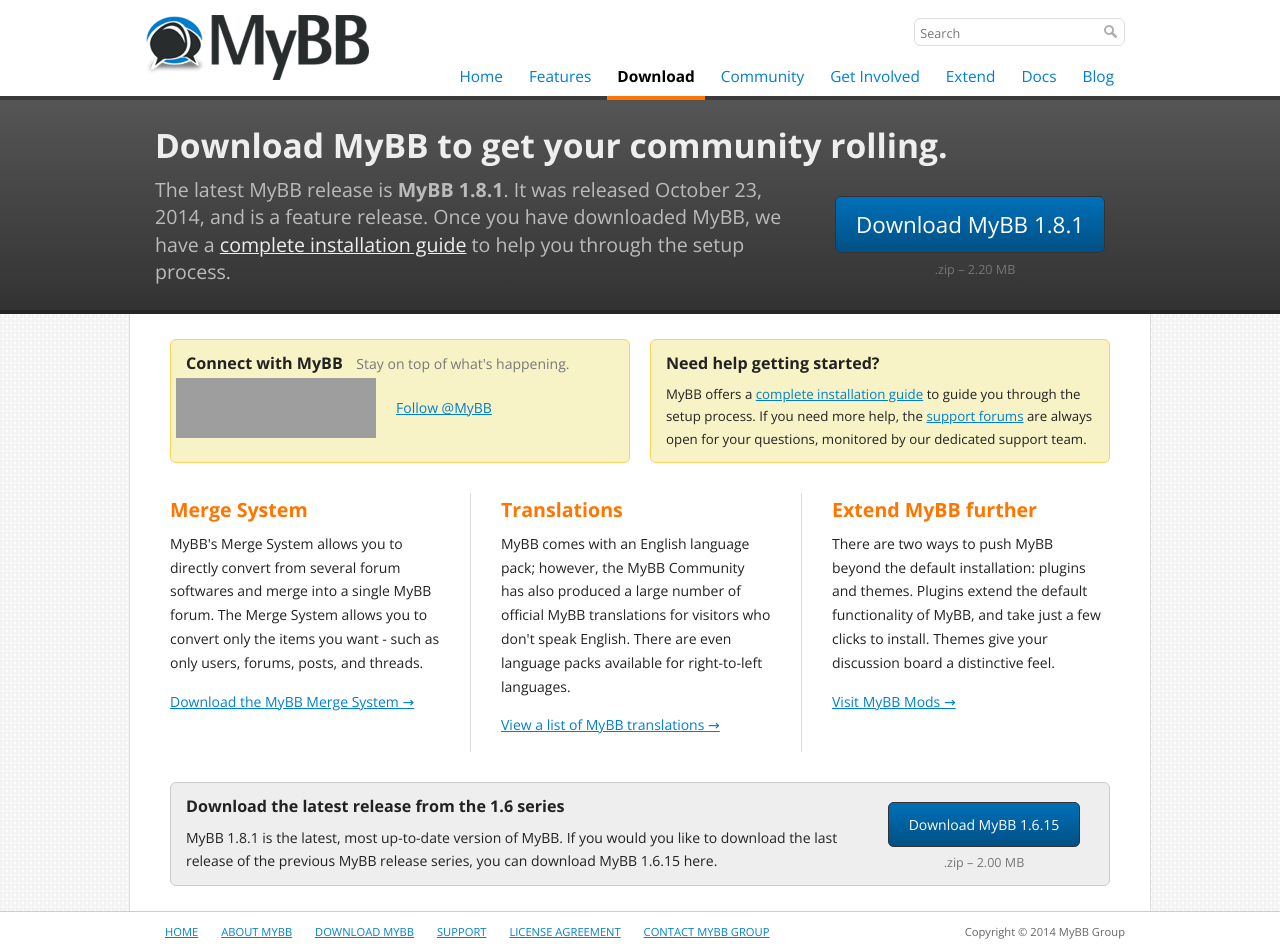
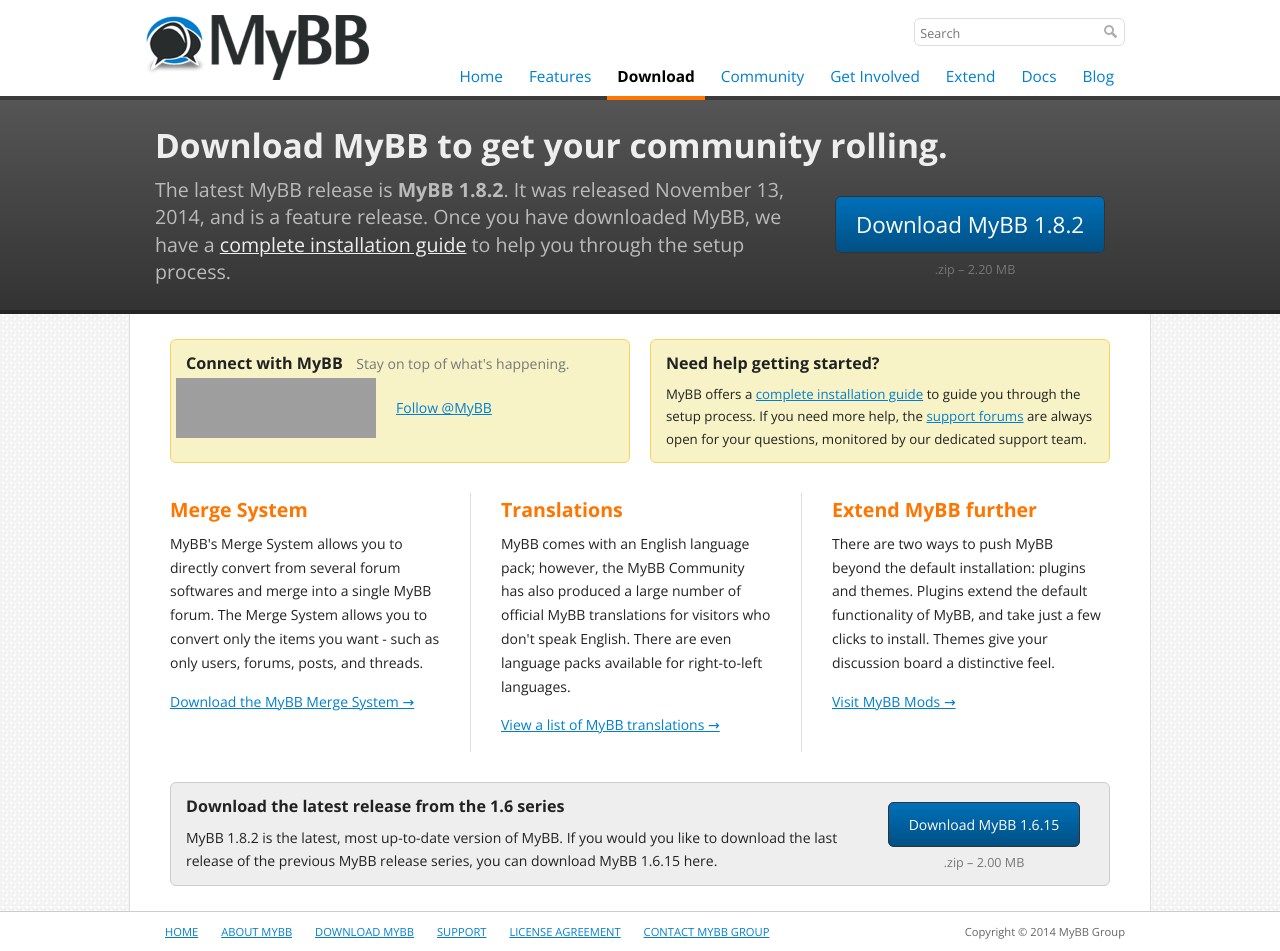
Before and after one commit to mybb/mybb.com, a Jekyll site: the page built from download/index.html, in a window 1280 px wide, cut to the strip 0-951 px from the top of the page. Built offline with Jekyll 4.4.1, drawn with Linux system fonts in a browser that asks for light colours; nearby versions of some CDN libraries; Markdown is read by kramdown in place of the engine named in the settings; comment, search, counter and statistics services are not loaded; grey boxes are pictures that could not be loaded.

Commit message:
MyBB 1.8.2

```diff
--- a/_data/latest_mybb.yml
+++ b/_data/latest_mybb.yml
@@ -1,6 +1,6 @@
-version: "1.8.1"
-version_code: 1801
-release: "October 23, 2014"
+version: "1.8.2"
+version_code: 1802
+release: "November 13, 2014"
 size: "2.20 MB"
 type: "feature"
-url: "http://resources.mybb.com/downloads/mybb_1801.zip"
+url: "http://resources.mybb.com/downloads/mybb_1802.zip"
```
